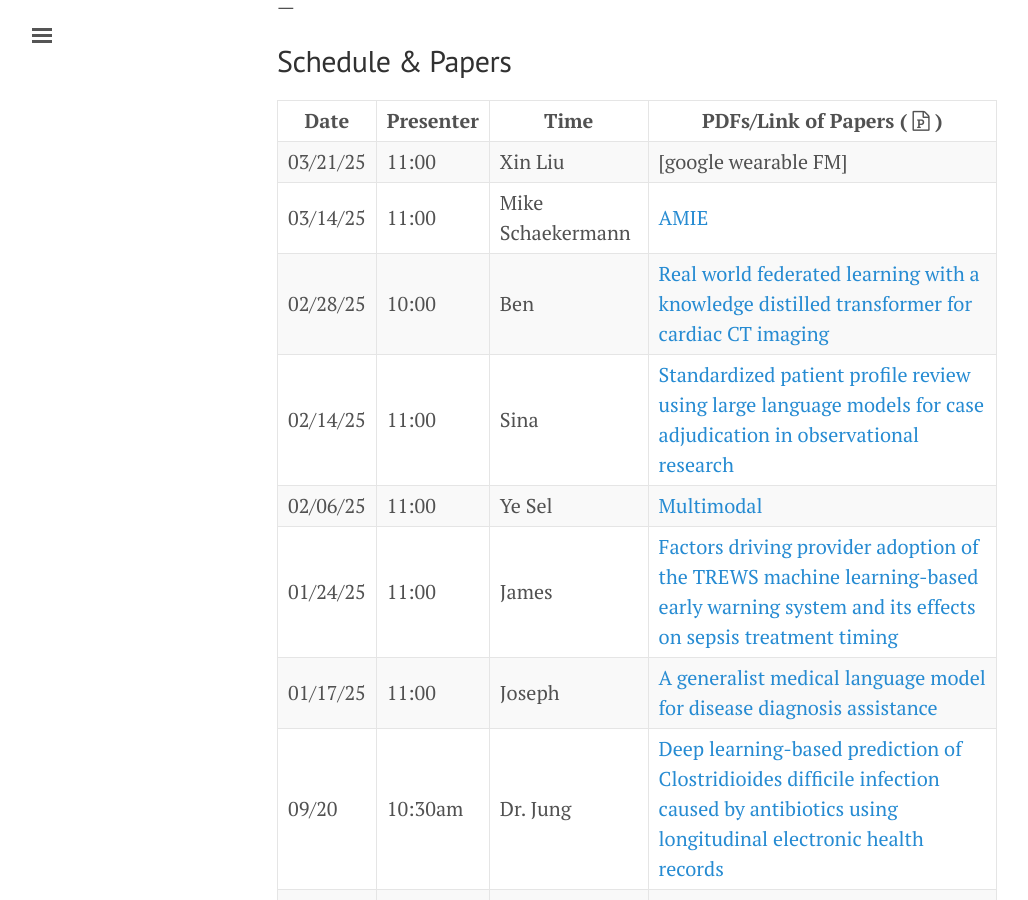
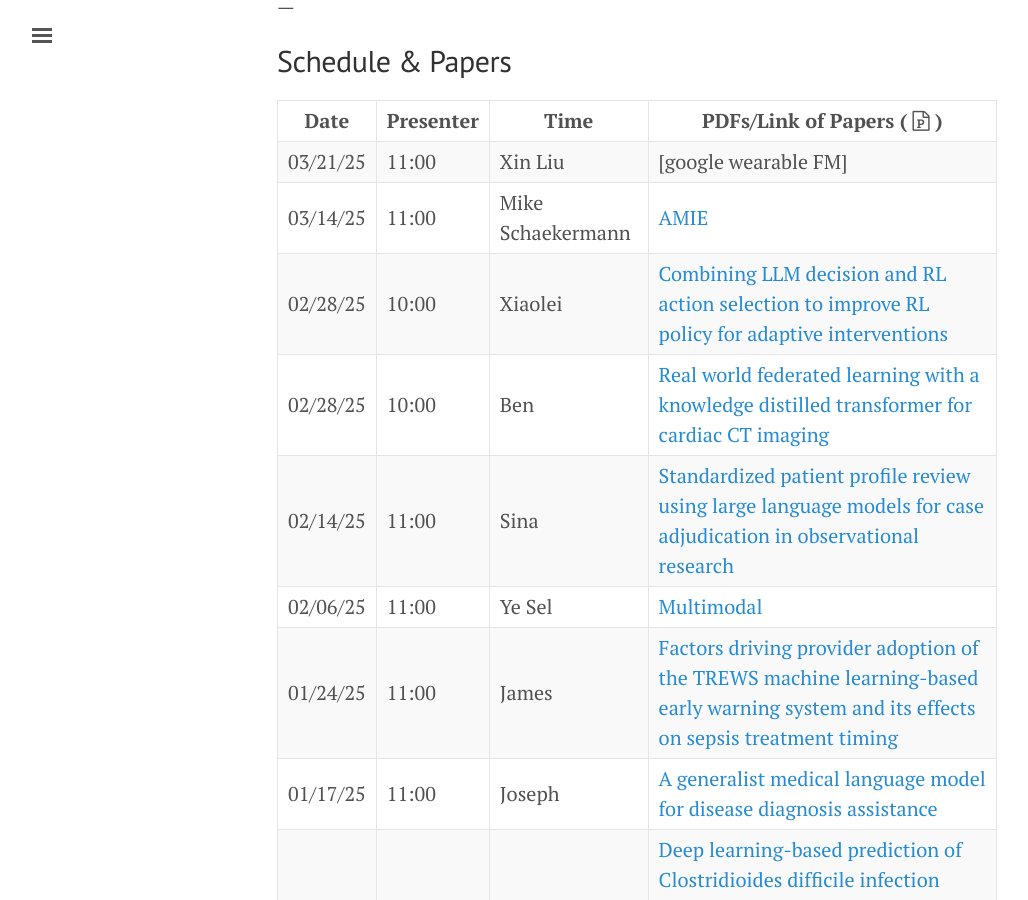
Before and after one commit to NematiLab/bmijc, a Jekyll site: the page built from index.md, in a window 1280 px wide and 900 px high, scrolled down 627 px. Shown: the whole window, without its empty margins (3-1031 px from the left). Built offline with Jekyll 4.4.1, drawn with Linux system fonts in a browser that asks for light colours; nearby versions of some CDN libraries.

Commit message:
Updated index.md

```diff
--- a/index.md
+++ b/index.md
@@ -32,6 +32,7 @@ Date | Presenter | Time | PDFs/Link of Papers ( <i class='fa fa-file-powerpoint-
 --- | --- | ---
 03/21/25 |11:00 | Xin Liu| [google wearable FM]
 03/14/25 |11:00 | Mike Schaekermann |[AMIE](https://research.google/blog/advancing-amie-towards-specialist-care-and-real-world-validation/?linkId=12162787){:target="_blank"}
+02/28/25 |10:00 | Xiaolei | [Combining LLM decision and RL action selection to improve RL policy for adaptive interventions](https://arxiv.org/abs/2501.06980){:target="_blank"}
 02/28/25 |10:00 | Ben  | [Real world federated learning with a knowledge distilled transformer for cardiac CT imaging](https://www.nature.com/articles/s41746-025-01434-3){:target="_blank"}
 02/14/25 |11:00 | Sina | [Standardized patient profile review using large language models for case adjudication in observational research](https://www.nature.com/articles/s41746-025-01433-4){:target="_blank"}
 02/06/25 |11:00 | Ye Sel | [Multimodal](https://arxiv.org/abs/2303.00915){:target="_blank"}
```
